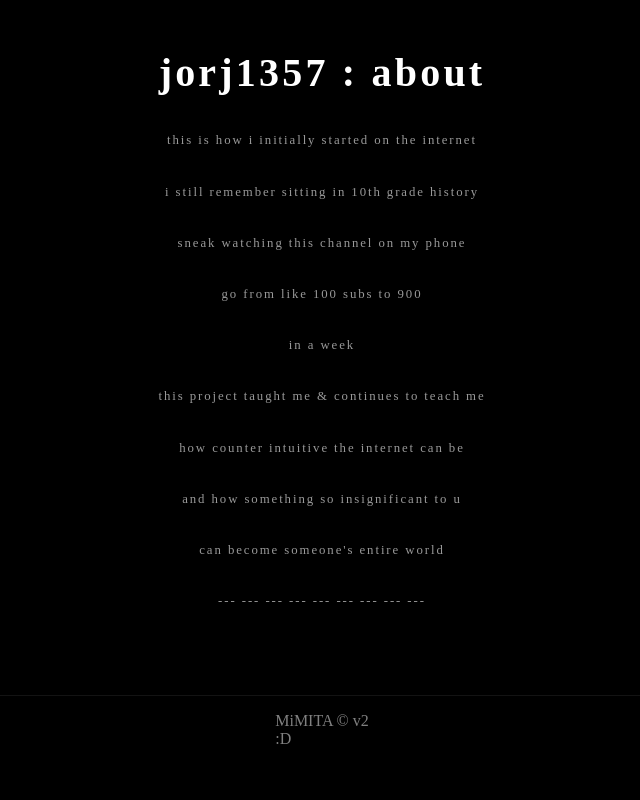
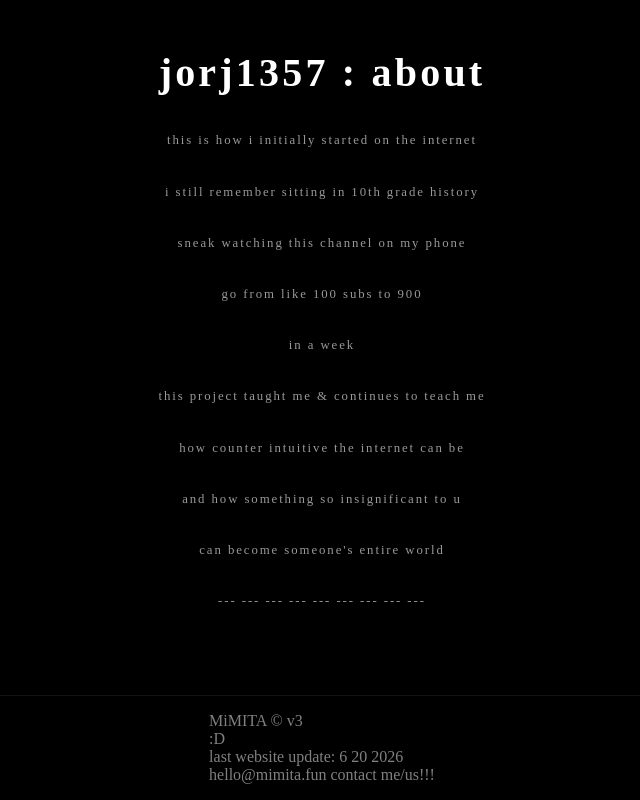
Before and after one commit to jorj1357/mimita-public, a React (Vite) app in the folder website/: page /jorj in a window 1280 px wide. Shown: the part 523-1323 px from the top of the page, without its empty margins (318-958 px from the left). Before the commit the page ends 1287 px from the top, so only its background shows below. Built offline with nearby package versions, Linux system fonts and the light colour scheme.

Commit message:
lalalal wwbiets

```diff
--- a/website/src/components/Footer.jsx
+++ b/website/src/components/Footer.jsx
@@ -3,9 +3,13 @@ export default function Footer() {
     <footer className="footer">
 
       <p>
-        MiMITA © v2
+        MiMITA © v3
         <br></br>
         :D
+        <br></br>
+        last website update: 6 20 2026
+        <br></br>
+        hello@mimita.fun contact me/us!!!
       </p>
 
     </footer>
--- a/website/src/pages/Account.jsx
+++ b/website/src/pages/Account.jsx
@@ -106,6 +106,11 @@ export default function Account() {
         <Layout>
             <section className="authPage">
                 <div className="authCard accountCard">
+                    <p>
+                as of 6 20 2026, account creation isnt done yet :(
+                    <br></br>
+                    working on it tho!!!!!
+                </p>
                     <h1>ACCOUNT</h1>
                     <p>
                         <Link to={`/users/${user.username}`}>
@@ -163,6 +168,7 @@ export default function Account() {
                     {message && (
                         <p className="authMessage">{message}</p>
                     )}
+
                 </div>
             </section>
         </Layout>
--- a/website/src/pages/Auth.jsx
+++ b/website/src/pages/Auth.jsx
@@ -90,6 +90,11 @@ export default function Auth({ mode }) {
 
                     {!signup && (
                         <>
+                           <p>
+                as of 6 20 2026, account creation isnt done yet :(
+                    <br></br>
+                    working on it tho!!!!!
+                </p>
                             <label htmlFor="identifier">
                                 username or email
                             </label>
```
